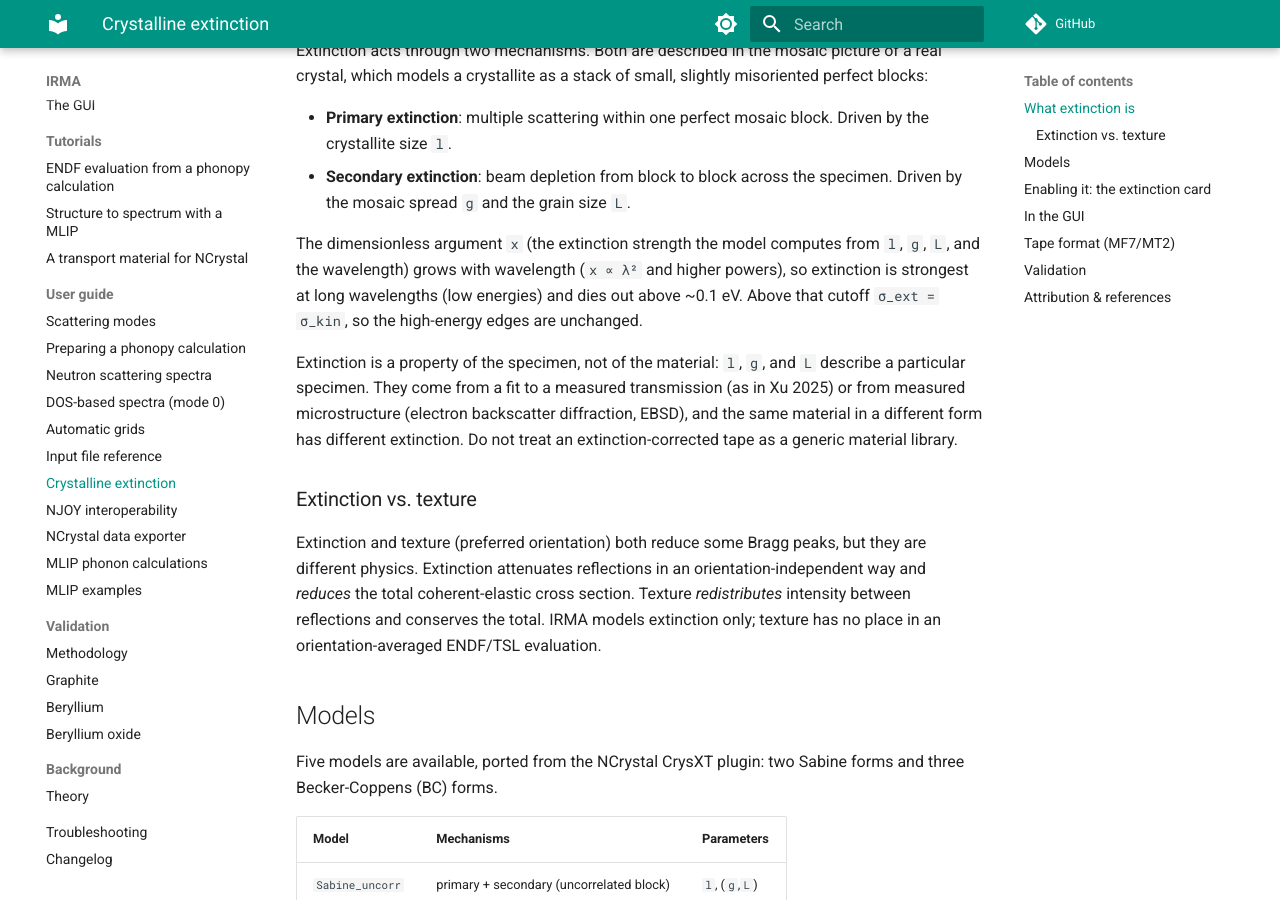
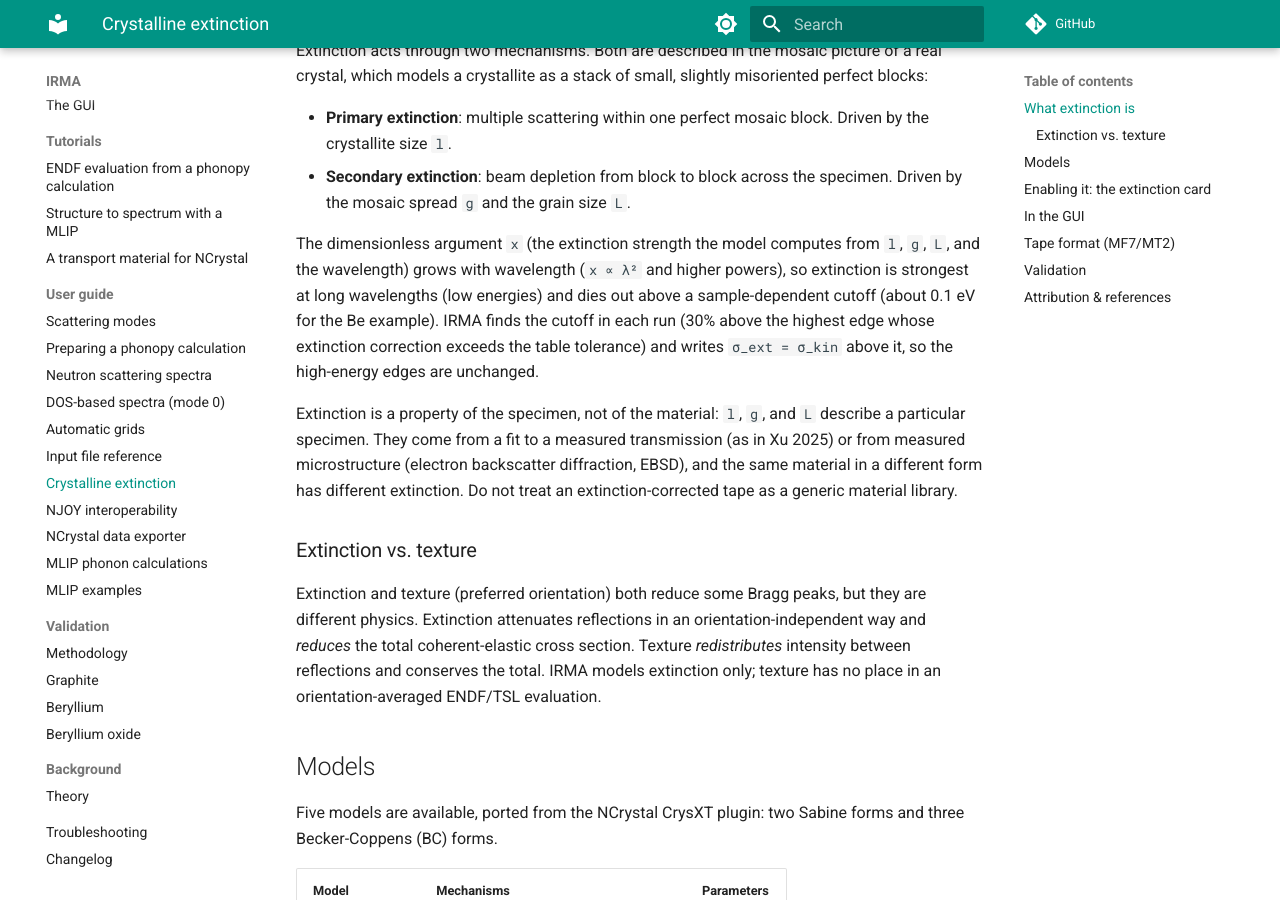
Before and after one commit to ramic-k/IRMA, an MkDocs documentation site: the page built from docs/extinction.md, in a window 1280 px wide and 900 px high, scrolled down 667 px. Built offline with MkDocs 1.6.1 and Material for MkDocs 9.7.7, drawn with Linux system fonts in a browser that asks for light colours; comment, search, counter and statistics services are not loaded; some of the changed text lies outside the part shown.

Commit message:
extinction docs: adaptive cutoff, g naming, l>0 rule, CrysXT author
The extinction cutoff is found per run (30% above the highest edge whose
correction exceeds the table tolerance; about 0.1 eV for Be), not fixed
at 0.1 eV; the Be example adds about 800 points ('several hundred'); g
is the mosaic-distribution parameter, inversely proportional to the
mosaic spread; BC_mix/BC_mod need l>0 too; CrysXT is D. D. DiJulio's
plugin implementing the Kittelmann et al. recipes. The examples README
no longer says ortho/para-H import into the GUI (per-temperature
spectra are refused) or that they run the Skold step (ncold > 0 skips
it). BeO page: golden-spiral, not golden-sphere.

Claude-Session: https://claude.ai/code/session_01C2iC5HyRUuJ3FeKVVSE61G

```diff
--- a/docs/extinction.md
+++ b/docs/extinction.md
@@ -38,8 +38,10 @@ small, slightly misoriented perfect blocks:
 The dimensionless argument `x` (the extinction strength the model
 computes from `l`, `g`, `L`, and the wavelength) grows with wavelength (`x ∝ λ²` and
 higher powers), so extinction is strongest at long wavelengths (low
-energies) and dies out above ~0.1 eV. Above that cutoff `σ_ext = σ_kin`,
-so the high-energy edges are unchanged.
+energies) and dies out above a sample-dependent cutoff (about 0.1 eV for
+the Be example). IRMA finds the cutoff in each run (30% above the highest
+edge whose extinction correction exceeds the table tolerance) and writes `σ_ext = σ_kin` above it, so the
+high-energy edges are unchanged.
 
 Extinction is a property of the specimen, not
 of the material: `l`, `g`, and `L` describe a particular specimen. They
@@ -165,7 +167,7 @@ regardless of the interpolation flag, so tabulating for that step, and
 labeling it INT=1, is both smaller and more faithful than a lin-lin
 table that gets read as a staircase anyway. No NJOY patch is needed.
 
-Extinction adds nodes only below ~0.1 eV; a typical run adds a few
+Extinction adds nodes only below its cutoff; a typical run adds several
 hundred points to the table (e.g. Be: ~2.5k vs ~1.7k). `rmse_tol` trades
 node count for fidelity (default `1e-3` ≈ 0.04% RMSE on the
 reconstructed cross section).
```
Also changed, not shown: other parts of docs/extinction.md (+1 -1 lines), docs/input-reference.md (+1 -1 lines), docs/validation/beryllium-oxide.md (+1 -1 lines), docs/validation/beryllium.md (+2 -2 lines), examples/tsl/README.md (+7 -5 lines).
